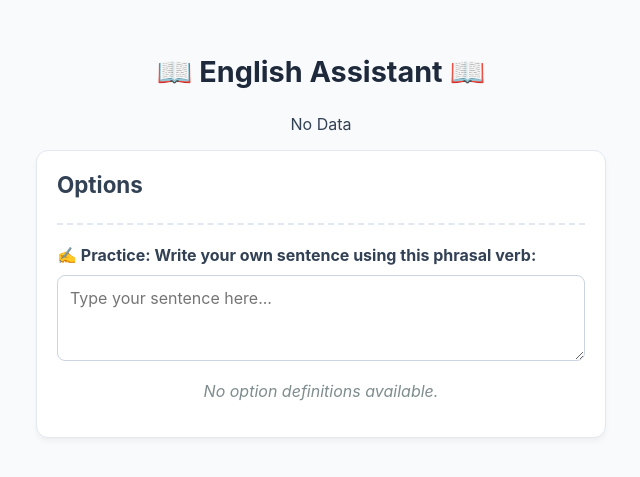
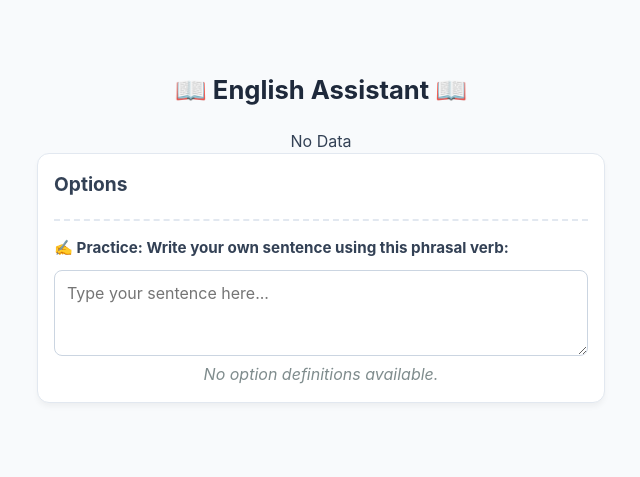
Before and after one commit to yoshiokiyamusu/recipes_peru, a Flask app: page /practice in a window 1280 px wide. Shown: the top 477 px of the page, without its empty margins (319-959 px from the left). Run offline with Flask 3, Linux system fonts and the light colour scheme; data that the repository does not hold is empty; some libraries are stand-ins or nearby versions.

Commit message:
phrasal verb code

```diff
--- a/templates/practice.html
+++ b/templates/practice.html
@@ -8,63 +8,68 @@
             /* Global reset to keep boxes from breaking layouts */
             * {
                 box-sizing: border-box;
+                margin: 0;
+                padding: 0;
             }
 
             body {
                 font-family: -apple-system, BlinkMacSystemFont, "Segoe UI", Roboto, Arial, sans-serif;
-                max-width: 600px;
-                margin: 20px auto; /* Reduced top/bottom spacing for mobile accessibility */
-                padding: 15px;
+                /* FIXED: Removed max-width and 'auto' margins so it naturally fills mobile screens */
                 background-color: #f8fafc;
                 color: #334155;
+                padding: 16px;
+                line-height: 1.5;
             }
 
             h1 {
                 color: #1e293b;
                 text-align: center;
-                font-size: 1.8rem;
-                margin-bottom: 25px;
+                font-size: 1.6rem;
+                margin: 15px 0 20px 0;
             }
 
             h2 {
                 color: #334155;
-                font-size: 1.4rem;
-                margin-top: 0;
+                font-size: 1.2rem;
+                margin-bottom: 12px;
             }
 
-            /* Container Panels */
+            /* Container Panels - Full Width Fluid Design */
             .recipes-container {
                 background-color: #ffffff;
                 border: 1px solid #e2e8f0;
-                padding: 20px;
+                padding: 16px;
                 border-radius: 12px;
                 box-shadow: 0 4px 6px -1px rgba(0, 0, 0, 0.05);
+                width: 100%; /* Ensures it scales dynamically to the screen edge */
             }
 
             .recipe-card {
                 background-color: #ffffff;
                 border: 1px solid #e2e8f0;
-                padding: 20px;
-                margin-bottom: 20px;
+                padding: 18px;
+                margin-bottom: 16px;
                 border-radius: 12px;
                 text-align: center;
                 box-shadow: 0 2px 4px rgba(0,0,0,0.02);
+                width: 100%;
             }
 
             .recipe-card h3 {
                 margin: 0;
                 color: #2563eb;
-                font-size: 1.6rem;
+                font-size: 1.4rem;
             }
 
             /* Mobile-optimized interactive Row Taps */
             .option-row {
                 display: flex;
-                align-items: center;
+                /* FIXED: Changed to flex-start so long lines of text wrap cleanly under the radio button */
+                align-items: flex-start;
                 background-color: #ffffff;
                 border: 1px solid #e2e8f0;
                 padding: 14px;
-                margin-bottom: 12px;
+                margin-bottom: 10px;
                 border-radius: 8px;
                 cursor: pointer;
                 transition: all 0.2s ease;
@@ -76,14 +81,15 @@
             }
 
             .option-row input[type="radio"] {
-                margin-right: 14px;
-                transform: scale(1.3); /* Made larger for easy tapping on thumb tracks */
+                margin-right: 12px;
+                margin-top: 4px; /* Perfectly centers the circle with the first line of text */
+                transform: scale(1.3);
                 cursor: pointer;
             }
 
             .option-row label {
                 cursor: pointer;
-                font-size: 1rem;
+                font-size: 0.95rem;
                 color: #475569;
                 width: 100%;
                 line-height: 1.4;
@@ -94,7 +100,7 @@
                 background-color: #10b981;
                 color: white;
                 border: none;
-                padding: 14px 20px; /* Taller padding makes it easier to press on phones */
+                padding: 14px 20px;
                 font-size: 1.1rem;
                 font-weight: bold;
                 border-radius: 8px;
@@ -149,8 +155,8 @@
 
             /* Sentence Practice Text Box Layouts */
             .sentence-practice-container {
-                margin-top: 25px;
-                padding-top: 20px;
+                margin-top: 20px;
+                padding-top: 16px;
                 border-top: 2px dashed #e2e8f0;
             }
 
@@ -159,7 +165,7 @@
                 font-weight: bold;
                 margin-bottom: 10px;
                 color: #334155;
-                font-size: 1rem;
+                font-size: 0.95rem;
             }
 
             .sentence-practice-container textarea {
@@ -167,7 +173,7 @@
                 padding: 12px;
                 border: 1px solid #cbd5e1;
                 border-radius: 8px;
-                font-size: 1rem;
+                font-size: 1rem; /* Leaving at 1rem prevents auto-zooming onto input fields on iOS */
                 font-family: inherit;
                 resize: vertical;
                 transition: border-color 0.2s;
@@ -179,20 +185,11 @@
                 box-shadow: 0 0 0 3px rgba(59, 130, 246, 0.15);
             }
 
-            /* 2. RESPONSIVE MEDIA QUERIES: Controls details based on screen size */
-            @media (max-width: 480px) {
+            /* Optional: Desktop display safeguard to prevent layout stretching too wide on huge monitors */
+            @media (min-width: 768px) {
                 body {
-                    margin: 10px auto;
-                    padding: 10px;
-                }
-                h1 {
-                    font-size: 1.5rem;
-                }
-                .recipes-container {
-                    padding: 15px;
-                }
-                .option-row {
-                    padding: 12px;
+                    max-width: 600px;
+                    margin: 40px auto;
                 }
             }
         </style>
```
